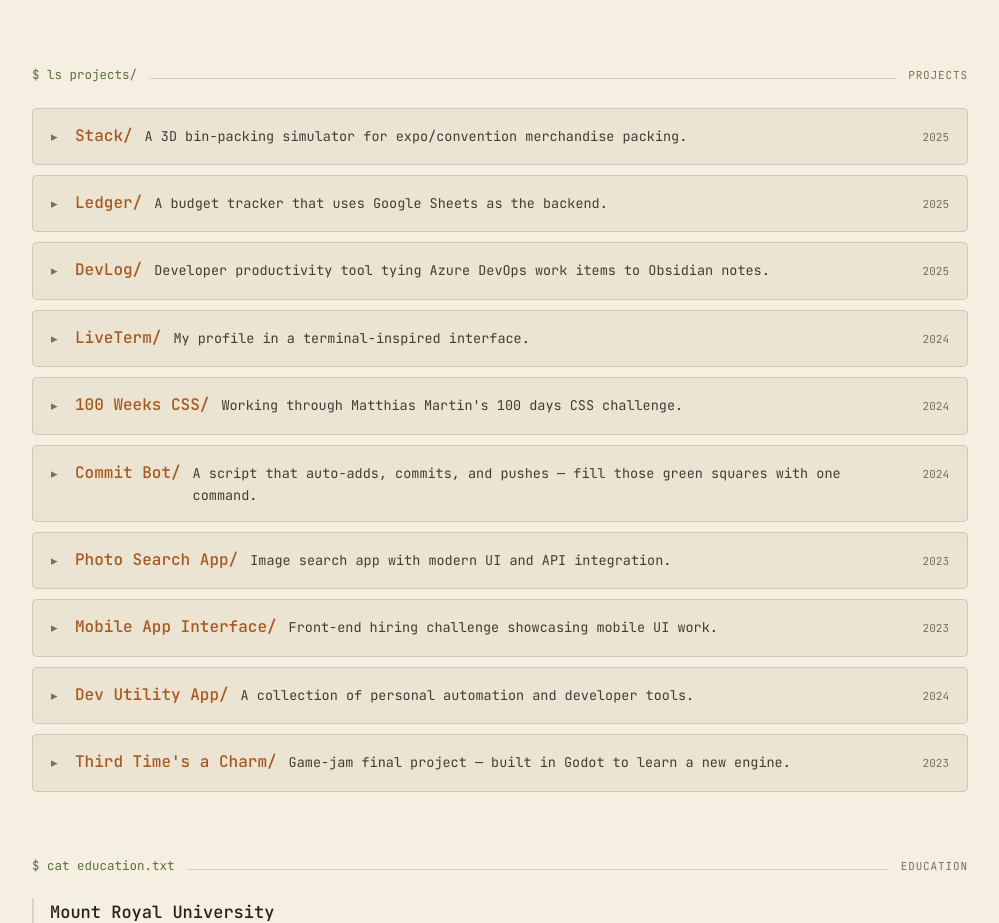
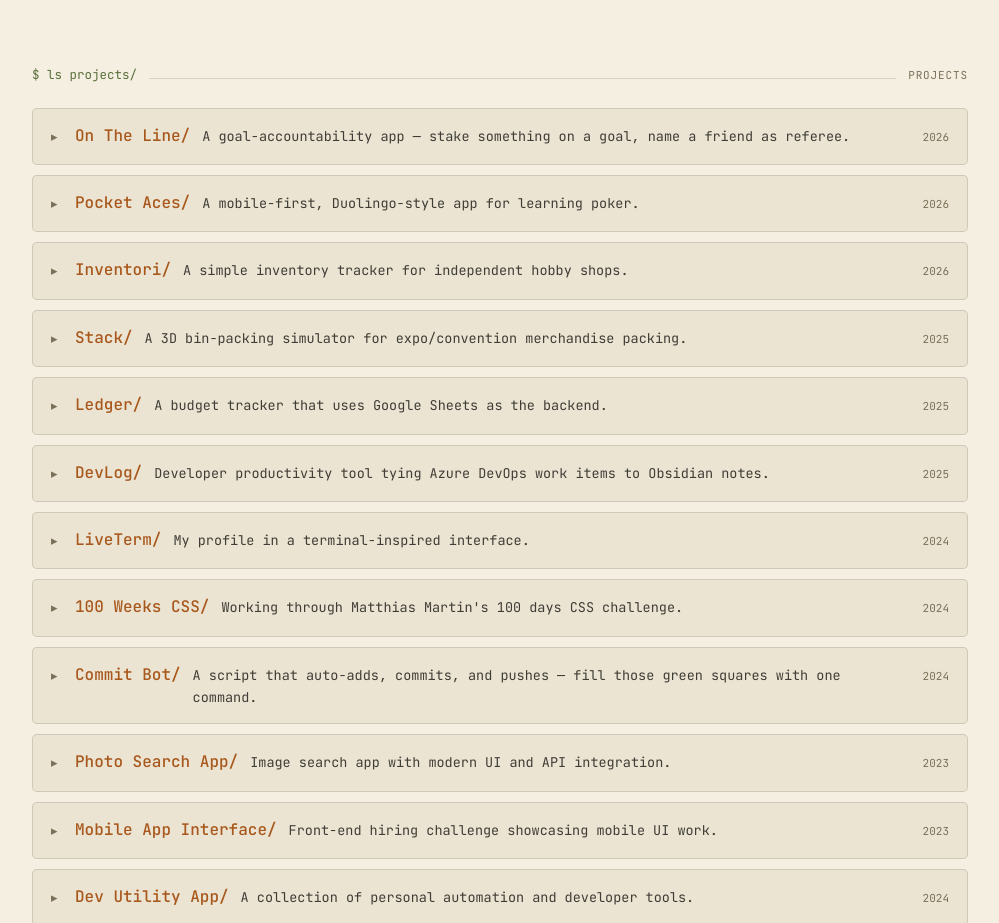
Before and after one commit to phuan516/phuan516.github.io, a Vue app: page / in a window 1280 px wide. Shown: the part 2200-3123 px from the top of the page, without its empty margins (140-1139 px from the left). Built offline with nearby package versions, Linux system fonts and the light colour scheme.

Commit message:
update content

```diff
--- a/src/content.js
+++ b/src/content.js
@@ -90,13 +90,43 @@ export const resume = {
   ],
   projects: [
     {
+      name: 'On The Line',
+      blurb: 'A goal-accountability app — stake something on a goal, name a friend as referee.',
+      detail:
+        'Set a goal, put something on the line, and have a friend judge whether you followed through. Backed by Postgres via Prisma, with email/password and optional Google OAuth login.',
+      stack: ['TypeScript', 'Next.js', 'Prisma', 'tRPC'],
+      year: '2026',
+      link: 'github.com/phuan516/On-The-Line',
+      status: 'Active',
+    },
+    {
+      name: 'Pocket Aces',
+      blurb: 'A mobile-first, Duolingo-style app for learning poker.',
+      detail:
+        'Lessons and units teach poker fundamentals through hands-on practice, with per-user progress tracked via a custom auth system and MongoDB.',
+      stack: ['TypeScript', 'Next.js', 'MongoDB'],
+      year: '2026',
+      link: 'github.com/phuan516/Pocket-Aces',
+      status: 'Active',
+    },
+    {
+      name: 'Inventori',
+      blurb: 'A simple inventory tracker for independent hobby shops.',
+      detail:
+        'Tracks Gunpla kits, scale models, and figures with a dashboard and product drawer UI. Data is meant to live in a Google Sheet the user owns — Google OAuth/Sheets integration is in progress.',
+      stack: ['TypeScript', 'Next.js', 'React'],
+      year: '2026',
+      link: 'github.com/phuan516/Inventori',
+      status: 'Active',
+    },
+    {
       name: 'Stack',
       blurb: 'A 3D bin-packing simulator for expo/convention merchandise packing. ',
       detail:
         'Users enter item dimensions and box sizes; the app computes a tight arrangement and renders it as an interactive 3D scene with a layer-by-layer packing guide.',
       stack: ['TypeScript'],
       year: '2025',
-      link: 'https://github.com/phuan516/Stack',
+      link: 'github.com/phuan516/Stack',
       status: 'Active',
     },
     {
@@ -104,7 +134,7 @@ export const resume = {
       blurb: 'A budget tracker that uses Google Sheets as the backend.',
       detail:
         'Sign in with Google, connect a spreadsheet, and track spending across categories, payment methods, and fixed expenses — your data stays entirely in your own Google account.',
-      stack: ['TypeScript'],
+      stack: ['TypeScript', 'Next.js', 'Tailwind', 'Zustand'],
       year: '2025',
       link: 'github.com/phuan516/Budget',
       status: 'Active',
```
